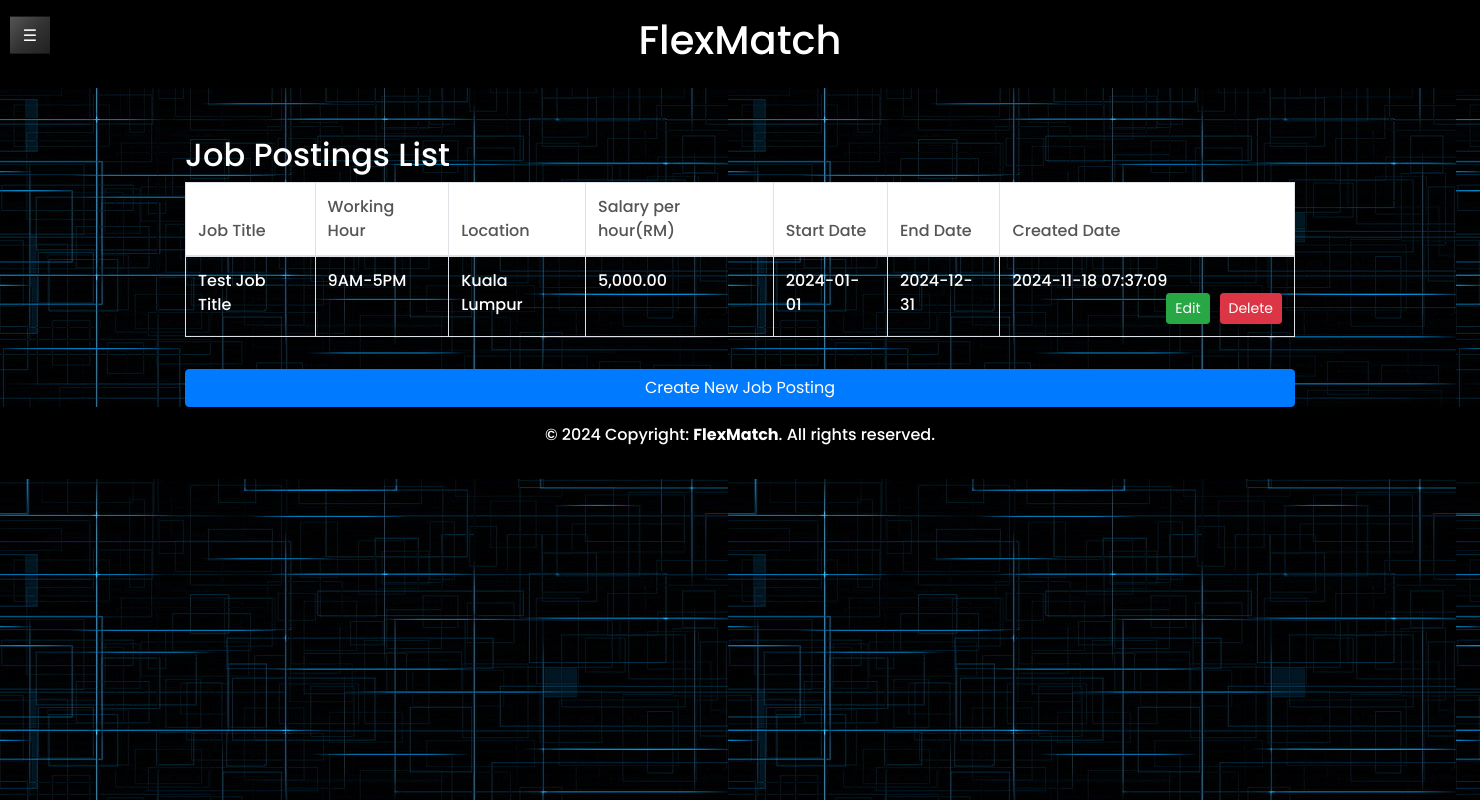
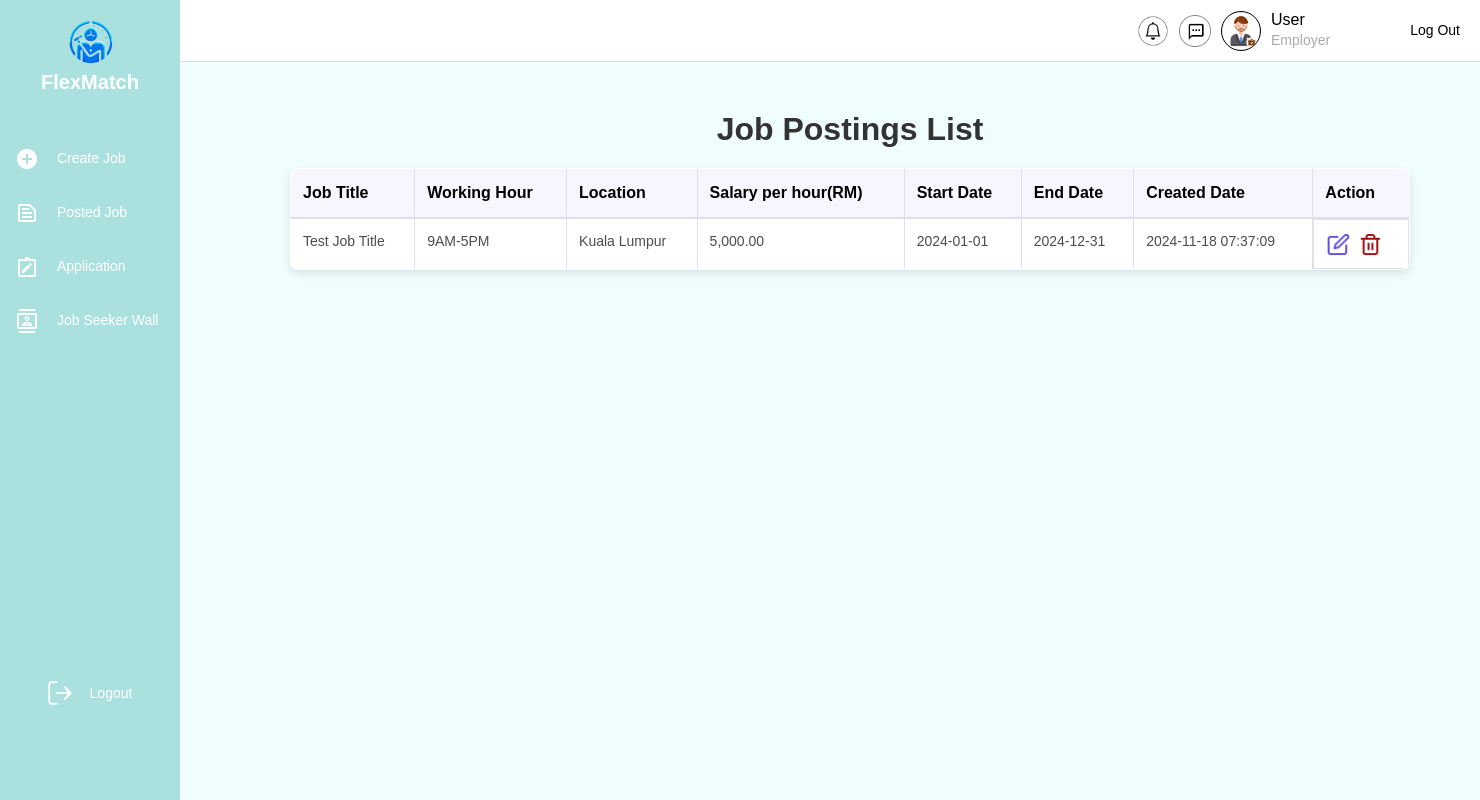
Before and after one commit to EileenYongKaiQin/TechTribe, a PHP site: page /job_posting_list.php in a window 1480 px wide. Run offline with PHP 8.4, Linux system fonts and the light colour scheme; data comes from the database, SQL or seed files in the repository; some web fonts are replaced.

Commit message:
Update Employer and images after matching with design in Figma

```diff
--- a/Employer/job_posting_list.php
+++ b/Employer/job_posting_list.php
@@ -8,47 +8,122 @@
     <link rel="stylesheet" href="https://stackpath.bootstrapcdn.com/bootstrap/4.5.2/css/bootstrap.min.css">
     <style>
         body {
-            color: white;
-            background-color: #333;
+        font-family: 'Arial', sans-serif;
+        font-weight: 500;
+        background-color: #F0FDFF;
+        margin: 0;
+        padding: 0;
+        display: flex;
+        flex-direction: row;
+        }
+
+        .container {
+            margin-left: 250px;
+            margin-right: auto;
+            padding: 40px;
+            max-width: 1200px;
+            text-align: center;
+        }
+
+        h2 {
+            text-align: center;
+            font-size: 32px;
+            font-weight: 700;
+            color: #333333;
+            margin-bottom: 20px;
+            margin-top: -80px;
         }
 
         table {
-            color: white;
             width: 100%;
+            border-collapse: collapse;
+            background: #FFFFFF;
+            box-shadow: 0px 4px 8px rgba(0, 0, 0, 0.1);
+            border-radius: 8px;
+            overflow: hidden;
+
         }
 
-        table th {
-            color: #555;
-            background-color: white;
+        thead {
+            background-color: #F7F6FE;
         }
 
-        table td {
-            color: white;
+        thead th {
+            text-align: left;
+            font-size: 16px;
+            font-weight: 600;
+            color: #000000;
+            padding: 16px;
+            border-bottom: 2px solid #EAEAEA;
         }
 
-        table, th, td {
-            border: 1px solid white;
+        tbody tr {
+            border-bottom: 1px solid #EAEAEA;
+            transition: background 0.3s ease;
         }
 
-        table tbody tr:hover {
-            background-color: rgba(45, 140, 255, 0.2);
+        tbody tr:hover {
+            background: rgba(45, 140, 255, 0.1);
         }
 
+        tbody td {
+            font-size: 14px;
+            font-weight: 400;
+            color: #4D4D4D;
+            padding: 16px;
+            text-align: left;
+        }
+
+        tbody td:last-child {
+            display: flex;
+            justify-content: flex-start;
+            align-items: center;
+            gap: 16px;
+        }
+
+        /* Action Buttons Container */
         .action-buttons {
-            display: inline-flex;
-            gap: 10px;
+            display: flex;
+            justify-content: center;
+            align-items: center;
+            gap: 8px;
         }
 
         .action-buttons .btn {
-            width: auto;
+            display: flex;
+            justify-content: center;
+            align-items: center;
+            border: none;
+            background: transparent;
+            cursor: pointer;
+            padding: 0;
+            transition: transform 0.3s ease;
+        }
+
+        .action-buttons .btn:hover {
+            transform: translateY(-3px);
+        }
+
+        .action-buttons .icon {
+            width: 24px;
+            height: 24px;
+            object-fit: contain;
+            display: inline-block;
+            vertical-align: middle;
+            transition: transform 0.3s ease, box-shadow 0.3s ease;
+        }
+
+        .action-buttons .btn:hover .icon {
+            transform: translateY(-3px);
+            box-shadow: 0px 4px 6px rgba(0, 0, 0, 0.2);
         }
     </style>
 </head>
+
 <body>
-
     <?php
         include('../database/config.php');
-        include('employer.php');
+        include('employerNew.php');
 
 
         // Fetch all job postings
@@ -70,41 +145,40 @@
             echo '<th>Start Date</th>';
             echo '<th>End Date</th>';
             echo '<th>Created Date</th>';
-            echo '</tr>';
+            echo '<th>Action</th>';
             echo '</thead>';
             echo '<tbody>';
 
             while ($row = mysqli_fetch_assoc($result)) {
                 echo '<tr>';
-                echo '<td>' . htmlspecialchars($row['jobTitle']) . '</td>'; // Use 'jobTitle'
-                echo '<td>' . htmlspecialchars($row['workingHour']) . '</td>'; // Use 'workingHour'
-                echo '<td>' . htmlspecialchars($row['location']) . '</td>'; // Use 'location'
-                echo '<td>' . number_format($row['salary'], 2) . '</td>'; // Use 'salary'
-                echo '<td>' . htmlspecialchars($row['startDate']) . '</td>'; // Use 'startDate'
-                echo '<td>' . htmlspecialchars($row['endDate']) . '</td>'; // Use 'endDate'
-                echo '<td>' . htmlspecialchars($row['createTime']) . // Use 'createTime'
-                     '<div class="action-buttons" style="float: right;">
-                        <a href="edit_job_posting.php?jobPostID=' . $row['jobPostID'] . '" class="btn btn-success btn-sm">Edit</a>
-                        <a href="confirm_delete.php?jobPostID=' . $row['jobPostID'] . '" class="btn btn-danger btn-sm">Delete</a>
-                     </div></td>';
+                echo '<td>' . htmlspecialchars($row['jobTitle']) . '</td>';
+                echo '<td>' . htmlspecialchars($row['workingHour']) . '</td>';
+                echo '<td>' . htmlspecialchars($row['location']) . '</td>';
+                echo '<td>' . number_format($row['salary'], 2) . '</td>';
+                echo '<td>' . htmlspecialchars($row['startDate']) . '</td>';
+                echo '<td>' . htmlspecialchars($row['endDate']) . '</td>';
+                echo '<td>' . htmlspecialchars($row['createTime']) .
+                     '<td>
+                        <div class="action-buttons">
+                            <a href="edit_job_posting.php?jobPostID=' . $row['jobPostID'] . '" class="btn btn-edit">
+                                <img src="../images/edit.png" alt="Edit" class="icon">
+                            </a>
+                            <a href="confirm_delete.php?jobPostID=' . $row['jobPostID'] . '" class="btn btn-delete">
+                                <img src="../images/trash.png" alt="Delete" class="icon">
+                            </a>
+                        </div>
+                    </td>
+                    ';
                 echo '</tr>';
             }
-
 
             echo '</tbody>';
             echo '</table>';
             echo '</div>';
         } else {
-            echo '<div class="container mt-5"><p>No job postings found.</p></div>';
+            echo '<div class="content"><p>No job postings found.</p></div>';
         }
     ?>
-
-    <div class="container mt-3">
-        <a href="job_posting_form.php" class="btn btn-primary btn-block">Create New Job Posting</a>
-    </div>
-
-    <?php include('../footer/footer.php'); ?>
-
 </body>
 </html>
 
```
Also changed, not shown: Employer/confirm_delete.php (+118 -41 lines), Employer/edit_job_posting.php (+43 -31 lines), Employer/job_posting_form.php (+67 -27 lines), css/jobPosting.css (+86 -14 lines), images/check-one.png (added), images/edit.png (added), images/trash.png (added).
